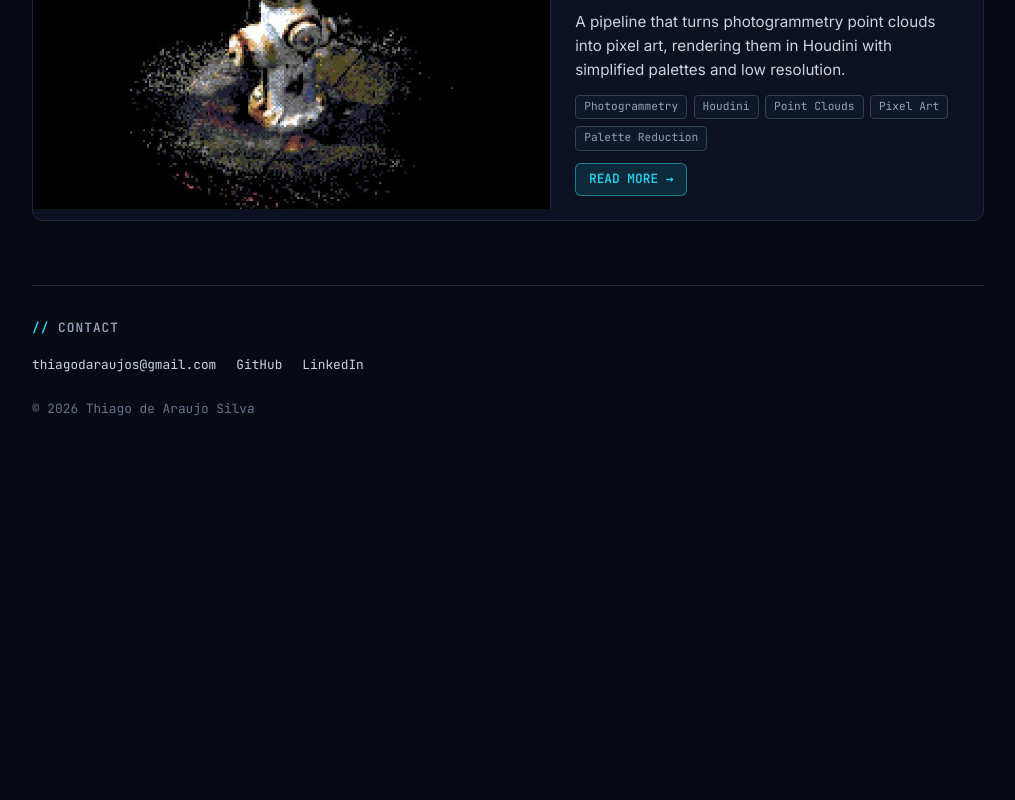
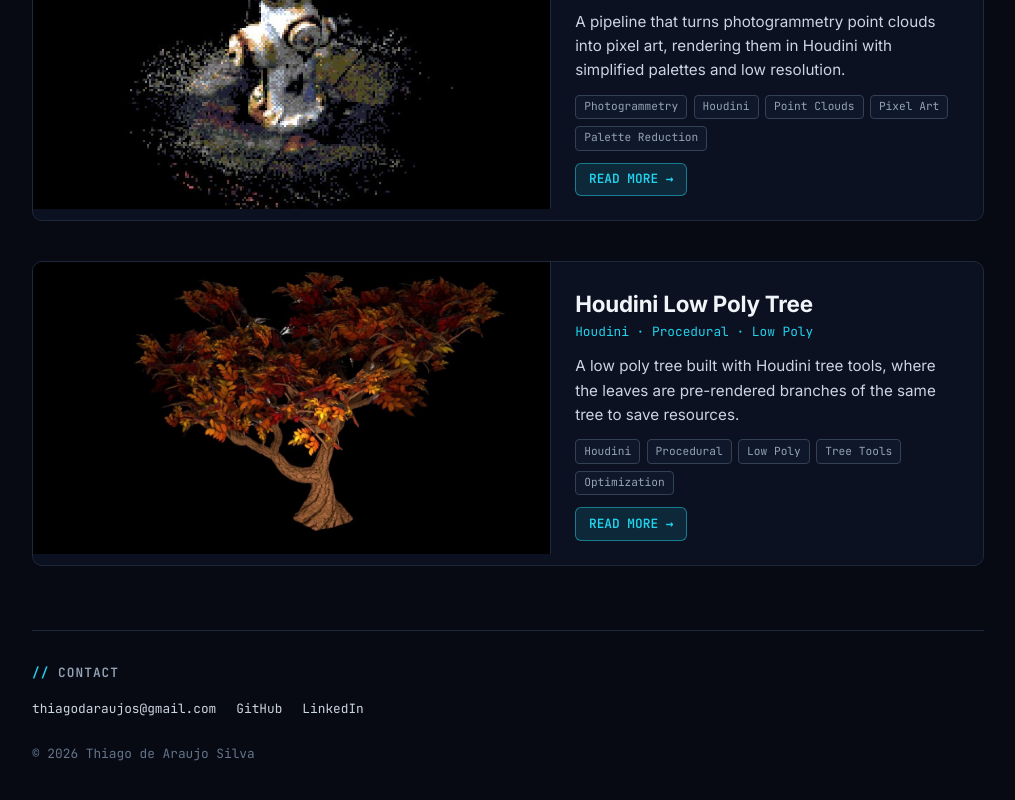
Before and after one commit to ThiagoDAraujoS/ThiagoDAraujoSPortfolio, an Angular app: page / in a window 1280 px wide. Shown: the part 4218-5018 px from the top of the page, without its empty margins (132-1147 px from the left). Before the commit the page ends 4686 px from the top, so only its background shows below. Built offline with nearby package versions, Linux system fonts and the light colour scheme.

Commit message:
Added procedural tree project card to portfolio

```diff
--- /dev/null
+++ b/src/app/projects/houdini-lowpoly-tree.project.ts
@@ -0,0 +1,22 @@
+import { Project } from '../models/project.model';
+
+const IMG = 'images/procedural_lowpoly_tree';
+
+export const houdiniLowpolyTree: Project = {
+  id: 'houdini-lowpoly-tree',
+  title: 'Houdini Low Poly Tree',
+  subtitle: 'Houdini · Procedural · Low Poly',
+  description: [
+    'A low poly tree built with Houdini tree tools, where the leaves are pre-rendered branches of the same tree to save resources.',
+  ],
+  tags: ['Houdini', 'Procedural', 'Low Poly', 'Tree Tools', 'Optimization'],
+  media: { type: 'image', src: `${IMG}/cover.jpg`, alt: 'Low poly tree made in Houdini' },
+
+  details: [
+    {
+      type: 'paragraph',
+      text: 'The tree is built with Houdini’s tree tools to keep the geometry low poly. To save resources, the leaves are not individual meshes. They are pre-rendered branches of this same tree, so the foliage costs very little to draw while still matching the tree’s shape.',
+    },
+    { type: 'image', image: { src: `${IMG}/leaf.jpg`, alt: 'Pre-rendered leaf branches of the same tree', caption: 'Leaves: pre-rendered branches of the same tree' } },
+  ],
+};
--- a/src/app/projects/index.ts
+++ b/src/app/projects/index.ts
@@ -9,6 +9,7 @@ import { blenderUnityVat } from './blender-unity-vat.project';
 import { houdiniDynamicCables } from './houdini-dynamic-cables.project';
 import { aigen25dRendering } from './aigen-2-5d-rendering.project';
 import { photogrammetryPixelArt } from './photogrammetry-pixel-art.project';
+import { houdiniLowpolyTree } from './houdini-lowpoly-tree.project';
 
 
 /**
@@ -26,4 +27,5 @@ export const PROJECTS: Project[] = [
   houdiniDynamicCables,
   aigen25dRendering,
   photogrammetryPixelArt,
+  houdiniLowpolyTree,
 ];
```
Also changed, not shown: public/images/procedural_lowpoly_tree/cover.jpg (added), public/images/procedural_lowpoly_tree/leaf.jpg (added).
